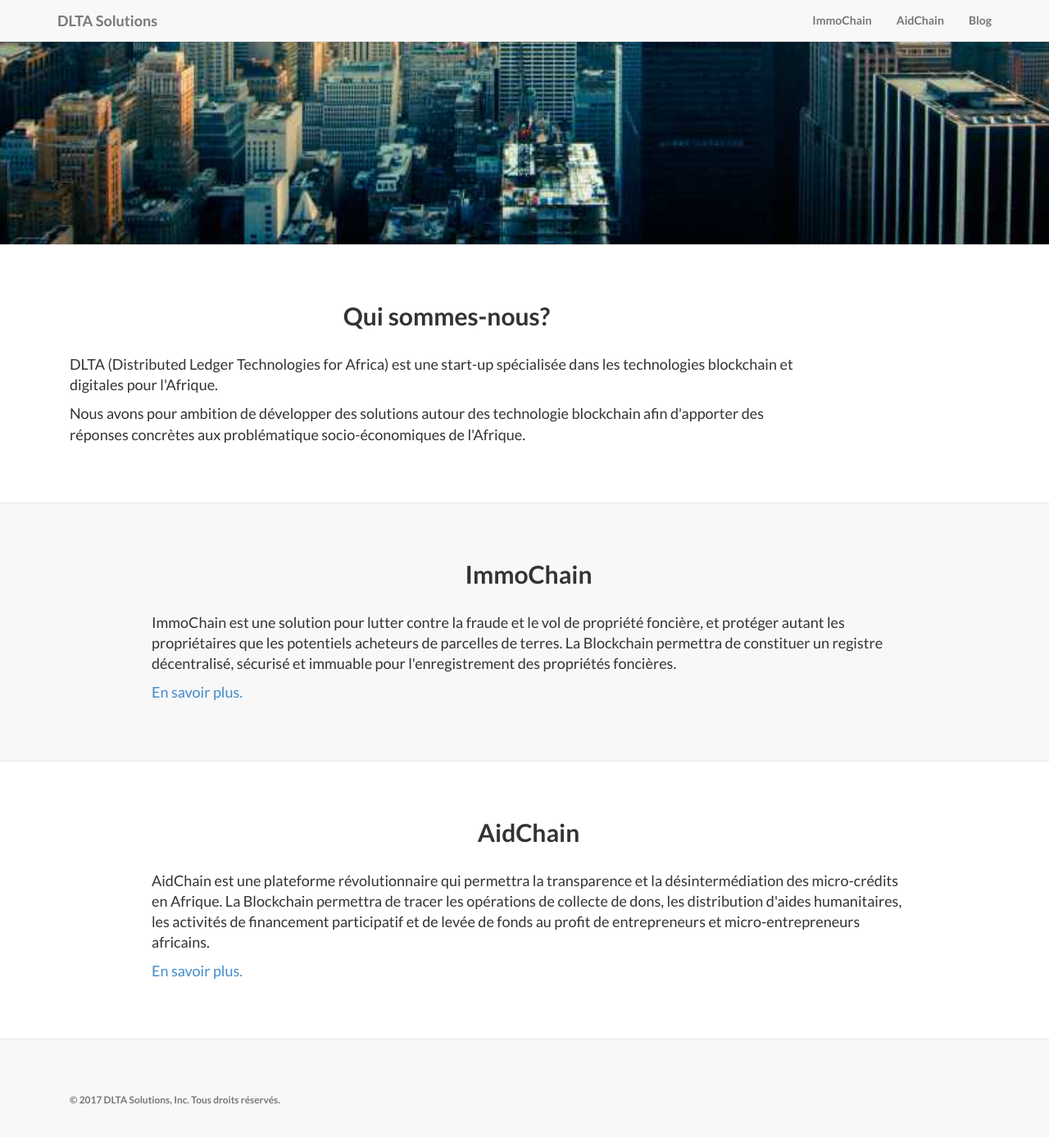
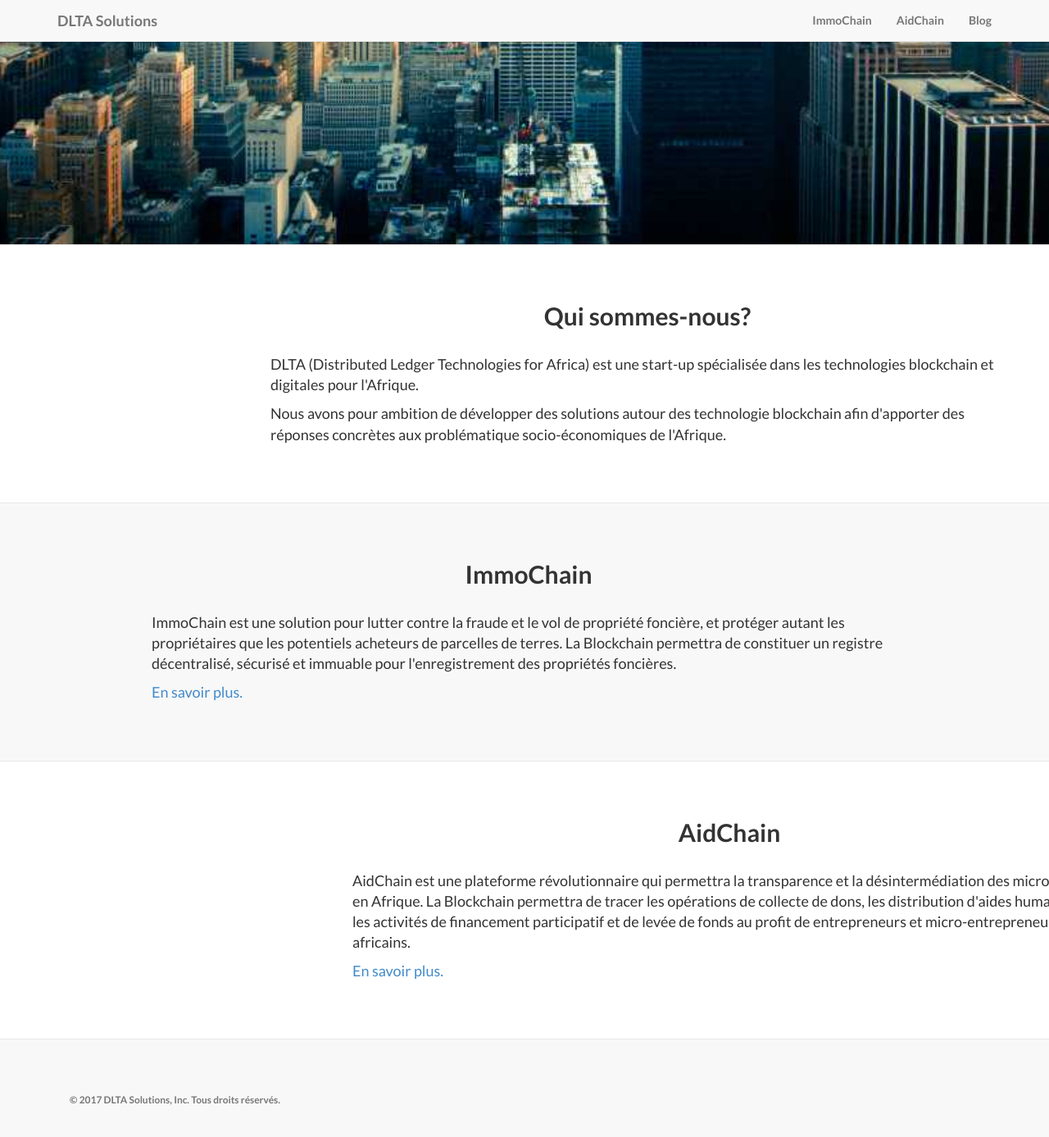
Before and after one commit to dltasolutions/dltasolutions.github.io, a Jekyll site: the page built from index.html, in a window 1280 px wide and 1400 px high, scrolled down 412 px. Shown: the top 1387 px of the window at 82% size. Built offline with Jekyll 4.4.1, drawn with Linux system fonts in a browser that asks for light colours; the list of posts is cut into pages by our own code.

Commit message:
Update landing-page.css

```diff
--- a/css/landing-page.css
+++ b/css/landing-page.css
@@ -94,7 +94,7 @@ h6 {
 }
 
 .content-section-b {
-    padding: 50px 0;
+    padding: 50px 300px;
     border-top: 1px solid #e7e7e7;
     border-bottom: 1px solid #e7e7e7;
 }
```
